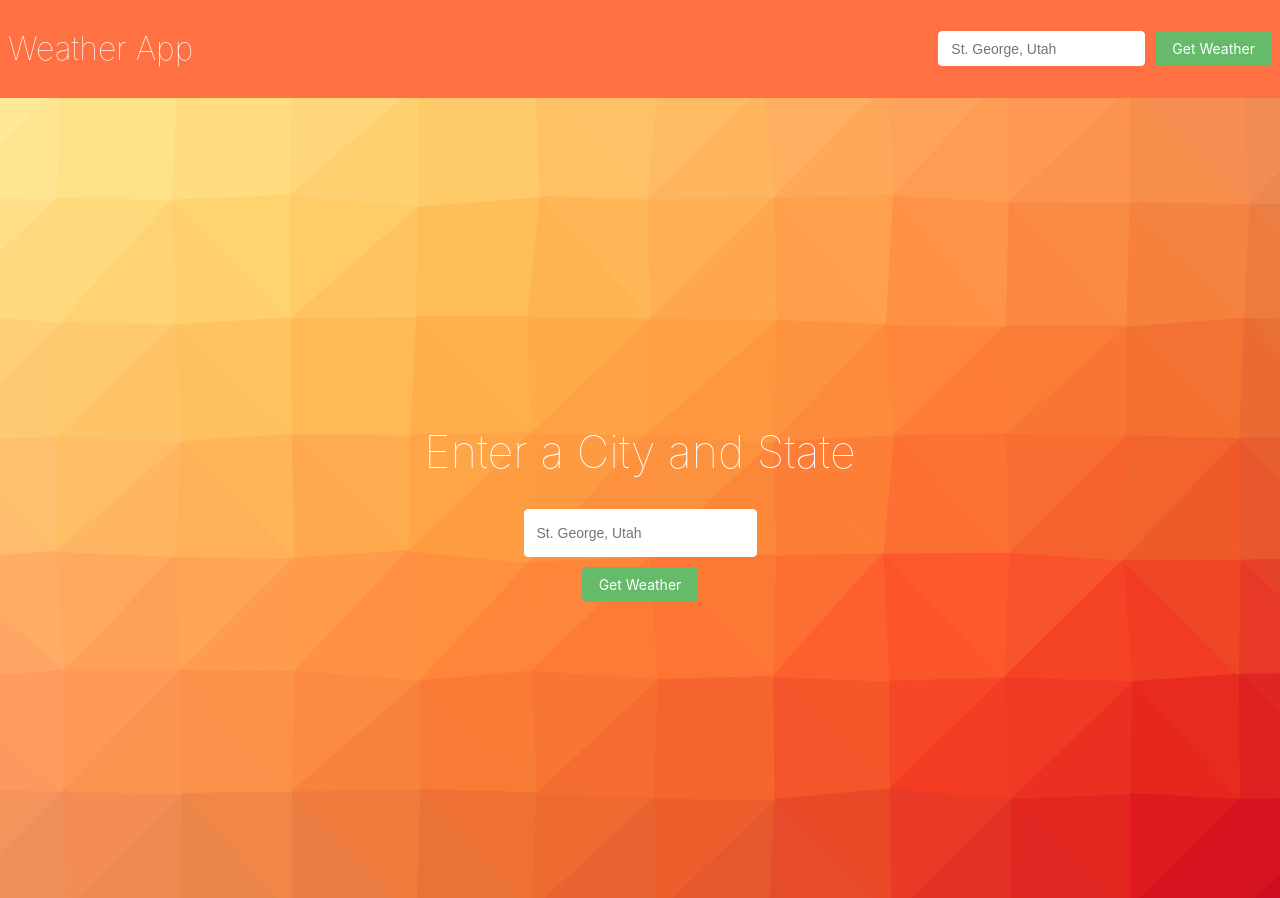
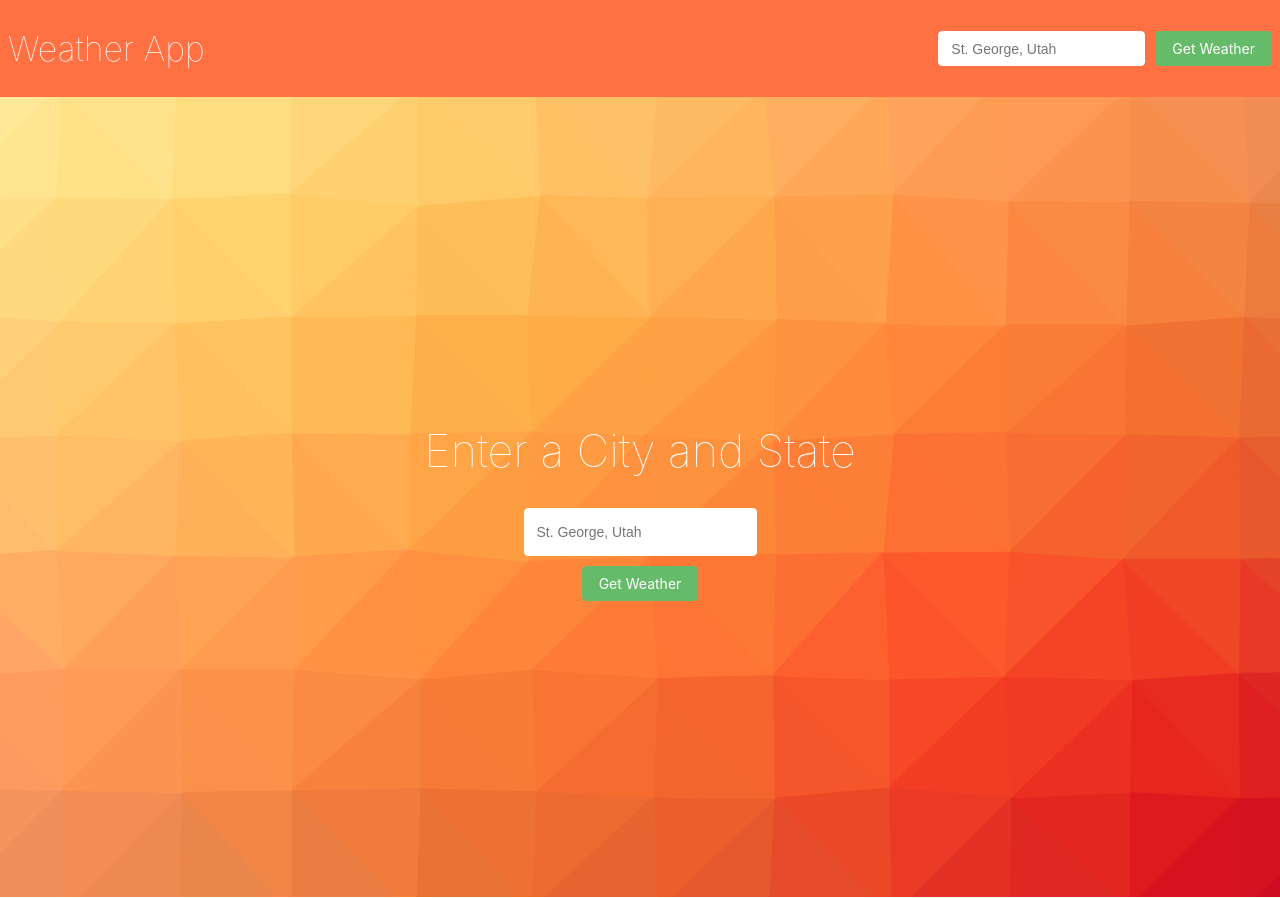
Before and after one commit to gh3r/react-weather-app, a React app: page / in a window 1280 px wide. Built offline with nearby package versions, Linux system fonts and the light colour scheme; no server answers.

Commit message:
Replace navbar heading with react-router Link

```diff
--- a/src/components/Header.js
+++ b/src/components/Header.js
@@ -1,13 +1,17 @@
 import React from 'react';
+import { Link } from 'react-router-dom';
 
 import GetWeather from './GetWeather';
 
 const Header = () => {
   return (
     <div className='navbar'>
-      <h1>
+      <Link
+        className='navbar-header'
+        to='/'
+      >
         Weather App
-      </h1>
+      </Link>
       <GetWeather />
     </div>
   )
--- a/src/index.css
+++ b/src/index.css
@@ -32,8 +32,13 @@ body {
   padding: 8px;
 }
 
-.navbar > h1 {
+.navbar-header {
+  display: block;
   font-weight: 100;
+  text-decoration: none;
+  color: #fff;
+  font-size: 34px;
+  margin: 20px 0;
 }
 
 .get-weather {
```
